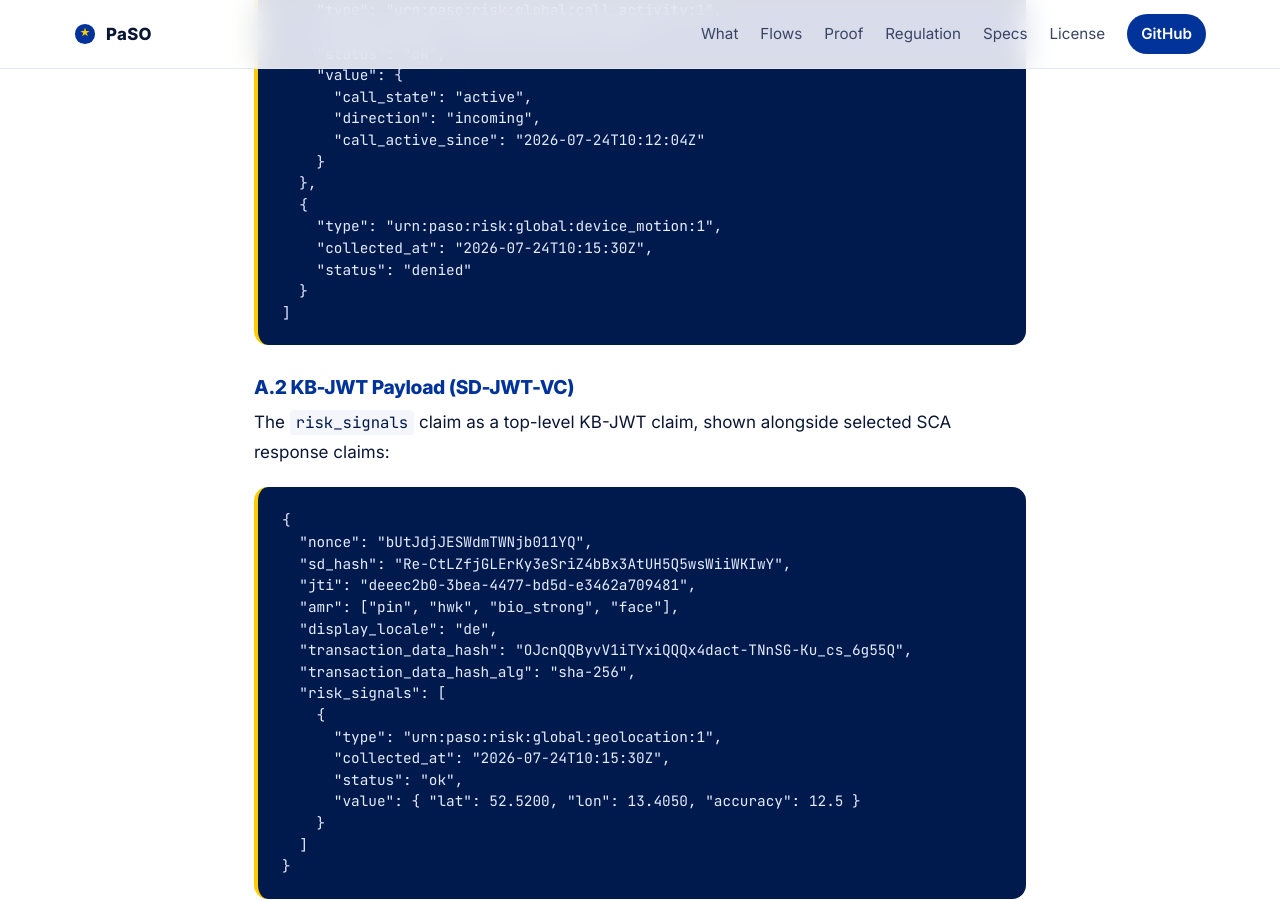
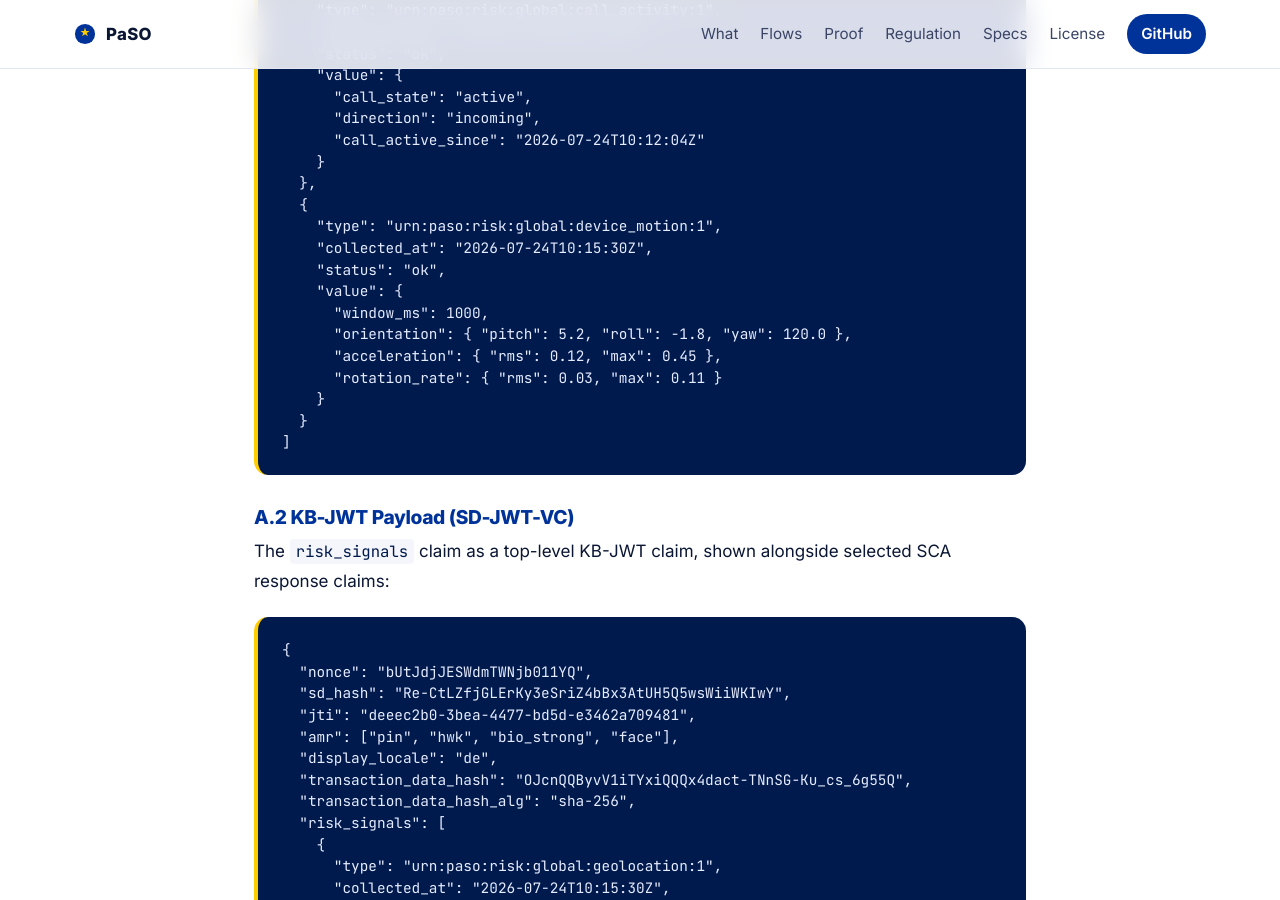
Before and after one commit to APTITUDE-Consortium/payments-and-sca-for-openid, a Jekyll site: the page built from docs/specs/proof/paso-proof-risk-signals.md, in a window 1280 px wide and 900 px high, scrolled down 7581 px. Built offline with Jekyll 4.4.1, drawn with Linux system fonts in a browser that asks for light colours.

Commit message:
docs(specs): fix risk-signals annex examples (metadata shape, optional signal)

````diff
--- a/docs/specs/proof/paso-proof-risk-signals.md
+++ b/docs/specs/proof/paso-proof-risk-signals.md
@@ -204,7 +204,13 @@ A `risk_signals` array for a transaction that required geolocation and call acti
   {
     "type": "urn:paso:risk:global:device_motion:1",
     "collected_at": "2026-07-24T10:15:30Z",
-    "status": "denied"
+    "status": "ok",
+    "value": {
+      "window_ms": 1000,
+      "orientation": { "pitch": 5.2, "roll": -1.8, "yaw": 120.0 },
+      "acceleration": { "rms": 0.12, "max": 0.45 },
+      "rotation_rate": { "rms": 0.03, "max": 0.11 }
+    }
   }
 ]
 ```
````
